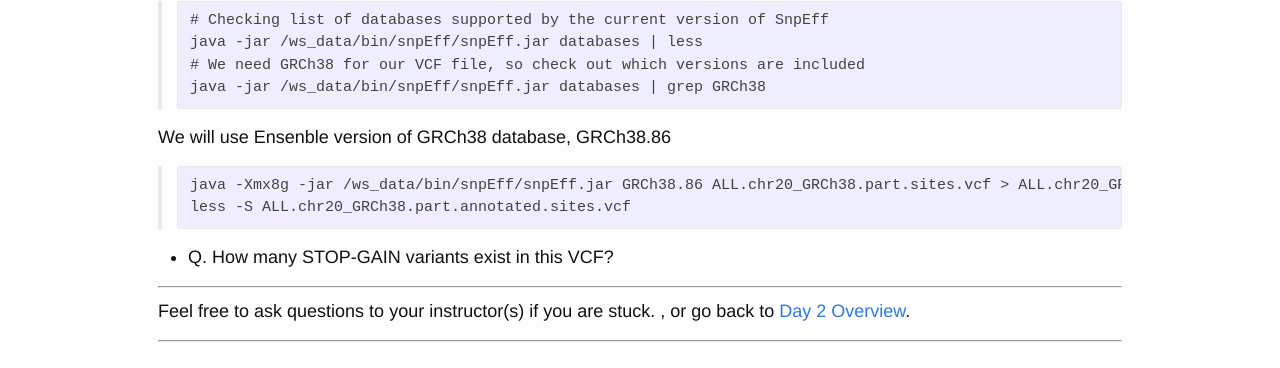
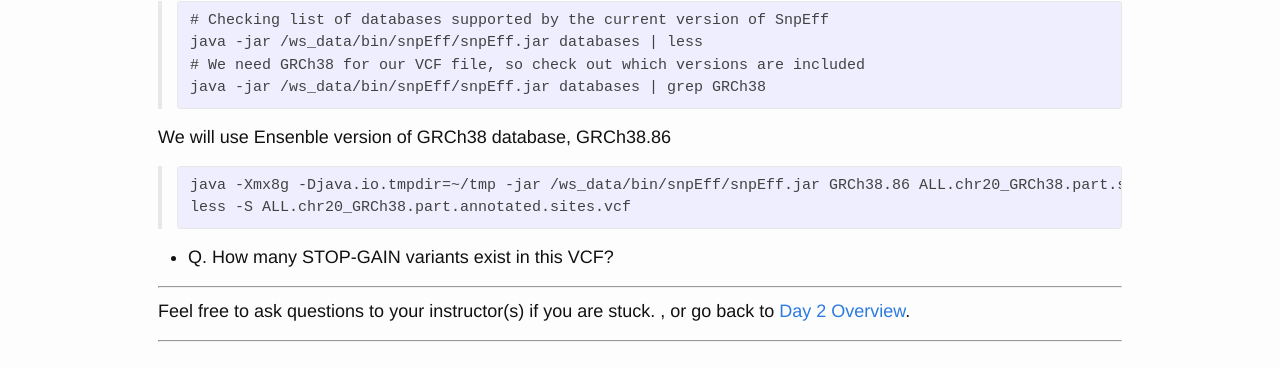
Before and after one commit to htsworkshop/stom-2018, a Jekyll site: the page built from class-material/day2-annotation.md, in a window 1280 px wide. Shown: the part 759-1127 px from the top of the page. Built offline with Jekyll 4.4.1, drawn with Linux system fonts in a browser that asks for light colours.

Commit message:
java tmp

```diff
--- a/class-material/day2-annotation.md
+++ b/class-material/day2-annotation.md
@@ -43,7 +43,7 @@ java -jar /ws_data/bin/snpEff/snpEff.jar databases | grep GRCh38 </pre>
 We will use Ensenble version of GRCh38 database, GRCh38.86
 
 > <pre>
-java -Xmx8g -jar /ws_data/bin/snpEff/snpEff.jar GRCh38.86 ALL.chr20_GRCh38.part.sites.vcf > ALL.chr20_GRCh38.part.annotated.sites.vcf
+java -Xmx8g -Djava.io.tmpdir=~/tmp -jar /ws_data/bin/snpEff/snpEff.jar GRCh38.86 ALL.chr20_GRCh38.part.sites.vcf > ALL.chr20_GRCh38.part.annotated.sites.vcf
 less -S ALL.chr20_GRCh38.part.annotated.sites.vcf</pre>
 
 - Q. How many STOP-GAIN variants exist in this VCF?
```
